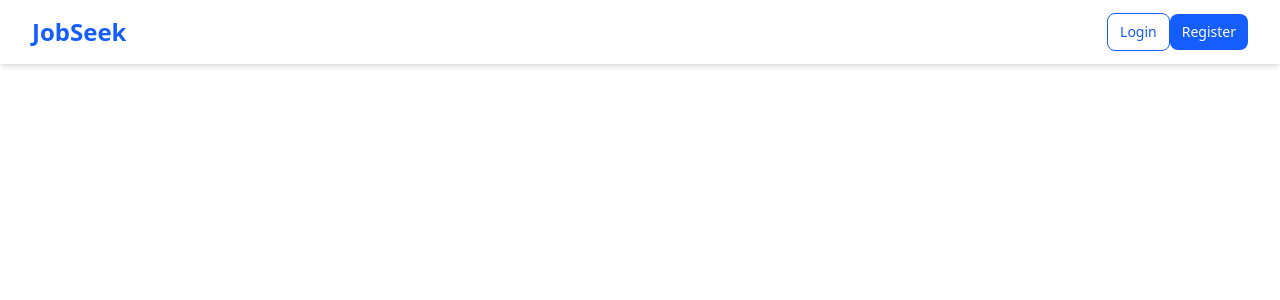
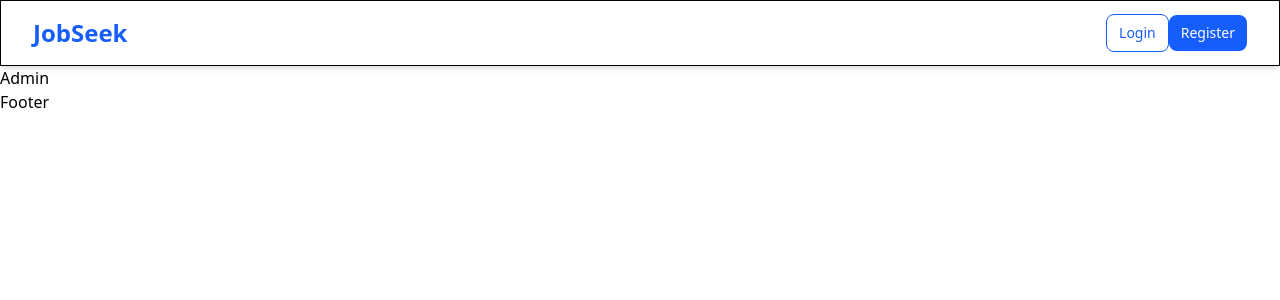
Before and after one commit to Srinanth/JobSeek, a React (Vite) app in the folder frontend/: page /admin in a window 1280 px wide. Shown: the top 300 px of the page. Built offline with nearby package versions, Linux system fonts and the light colour scheme; no server answers.

Commit message:
FileStructure Edit

```diff
--- a/frontend/package.json
+++ b/frontend/package.json
@@ -18,6 +18,7 @@
     "react-dom": "^19.1.0",
     "react-icons": "^5.5.0",
     "react-router": "^7.7.1",
+    "react-router-dom": "^7.8.2",
     "tailwindcss": "^4.1.11"
   },
   "devDependencies": {
--- a/frontend/src/App.jsx
+++ b/frontend/src/App.jsx
@@ -1,50 +1,9 @@
-import React from 'react'
-import { Route, Routes } from "react-router";
-import { SignUpForm } from './pages/SignUp';
-import { LoginForm } from './pages/Login';
-import Navbar from './components/Navbar';
-import Home from './pages/HomePage';
+import AppRoutes from './routes/AppRoutes';
 
 const App = () => {
-  return(
-    <div>
-      <Navbar/>
-      <Routes>
-        <Route path="/" element={<SignUpForm />}/>
-        <Route path="/login" element={<LoginForm/>}/>
-        <Route path="/home" element={<Home />}/>
-      </Routes>
-    </div>
+  return (
+    <AppRoutes />
   )
 }
 
 export default App;
-
-/* import 'flowbite';
-import { Suspense, lazy } from "react";
-import { useLocation } from "react-router-dom";
-import LoadingScreen from "./components/LoadingScreen";
-import { Toaster } from 'react-hot-toast';
-import { ModalProvider } from './context/ModalContext';
-
-const AppRoute = lazy(() => import("./routes/AppRoute"));
-const AdminRoute = lazy(() => import("./routes/AdminRoute"));
-
-function App() {
-  const location = useLocation()
-  const isAdminPath = location.pathname.startsWith('/admin');
-  return (
-    <>
-      <Suspense fallback={<LoadingScreen />}>
-        <Toaster position='top-center' />
-        {isAdminPath ? <AdminRoute /> : (
-          <ModalProvider>
-            <AppRoute />
-          </ModalProvider>
-        )}
-      </Suspense>
-    </>
-  )
-}
-
-export default App */
--- a/frontend/src/components/Navbar.jsx
+++ b/frontend/src/components/Navbar.jsx
@@ -4,7 +4,7 @@ import { Link } from "react-router";
 const Navbar = () => {
   return (
     <nav className="bg-white dark:bg-gray-900 shadow-md">
-      <div className="max-w-7xl mx-auto px-4 sm:px-6 lg:px-8">
+      <div className="max-w-screen-2xl mx-auto px-4 sm:px-6 lg:px-8 border">
         <div className="flex justify-between items-center h-16">
 
           <Link
--- a/frontend/src/main.jsx
+++ b/frontend/src/main.jsx
@@ -1,6 +1,6 @@
+import './index.css'
 import { StrictMode } from 'react'
 import { createRoot } from 'react-dom/client'
-import './index.css'
 import App from './App.jsx'
 import { BrowserRouter as Router } from "react-router";
 
--- /dev/null
+++ b/frontend/src/pages/Admin.jsx
@@ -0,0 +1,9 @@
+import React from 'react'
+
+const Admin = () => {
+    return (
+        <div>Admin</div>
+    )
+}
+
+export default Admin
--- a/frontend/src/pages/Login.jsx
+++ b/frontend/src/pages/Login.jsx
@@ -3,7 +3,7 @@ import { FaGoogle, FaLinkedin, FaGithub } from "react-icons/fa";
 import { supabase } from "../lib/supabaseClient";
 import { useNavigate } from "react-router";
 
-export const LoginForm = () => {
+const Login = () => {
   const [email, setEmail] = useState("");
   const [password, setPassword] = useState("");
   const navigate = useNavigate();
@@ -112,3 +112,6 @@ export const LoginForm = () => {
     </div>
   );
 };
+
+
+export default Login
--- a/frontend/src/pages/SignUp.jsx
+++ b/frontend/src/pages/SignUp.jsx
@@ -3,7 +3,7 @@ import { FaGoogle, FaLinkedin, FaGithub } from "react-icons/fa";
 import { supabase } from "../lib/supabaseClient";
 import { useNavigate } from "react-router";
 
-export const SignUpForm = () => {
+const SignUp = () => {
   const [username, setUsername] = useState("");
   const [email, setEmail] = useState("");
   const [password, setPassword] = useState("");
@@ -150,3 +150,6 @@ export const SignUpForm = () => {
     </div>
   );
 };
+
+
+export default SignUp
--- a/frontend/src/pages/SiteLayout.jsx
+++ b/frontend/src/pages/SiteLayout.jsx
@@ -1,16 +1,17 @@
-import Navbar from '../components/Navbar'
-import { Outlet } from 'react-router'
-import Footer from '../components/Footer'
+import Navbar from '../components/Navbar';
+import { Outlet } from 'react-router';
+import Footer from '../components/Footer';
 
 const SiteLayout = () => {
     return (
-        <div>
+        <>
             <Navbar />
-            <div>
+            <main>
                 <Outlet />
-            </div>
+            </main>
             <Footer />
-        </div>
-    )
-}
-export default SiteLayout
+        </>
+    );
+};
+
+export default SiteLayout;
--- a/frontend/src/routes/AppRoutes.jsx
+++ b/frontend/src/routes/AppRoutes.jsx
@@ -1,20 +1,19 @@
 import { Routes, Route } from "react-router-dom";
-import SiteLayout from "./layouts/SiteLayout";
-import Home from "./pages/Home";
-import SignUpForm from "./pages/SignUpForm";
-import LoginForm from "./pages/LoginForm";
-import Admin from "./pages/Admin";
+import Home from "../pages/HomePage";
+import SignUpForm from "../pages/SignUp";
+import LoginForm from "../pages/Login";
+import Admin from "../pages/Admin";
+import SiteLayout from "../pages/SiteLayout";
 
 const AppRoute = () => {
     return (
         <Routes>
             {/* Public/auth routes */}
-            <Route path="/signup" element={<SignUpForm />} />
+            <Route path="/" element={<SignUpForm />} />
             <Route path="/login" element={<LoginForm />} />
 
             {/* Routes with layout */}
             <Route path="/" element={<SiteLayout />}>
-                <Route index element={<Home />} />
                 <Route path="home" element={<Home />} />
                 <Route path="admin" element={<Admin />} />
             </Route>
```
Also changed, not shown: 1 other file (tests, documents, lock files or other folders).
